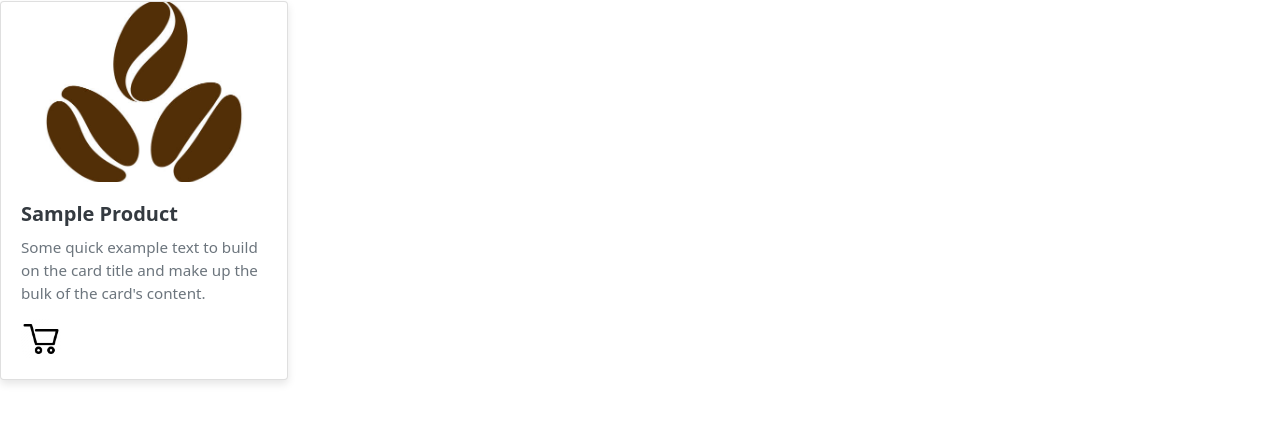
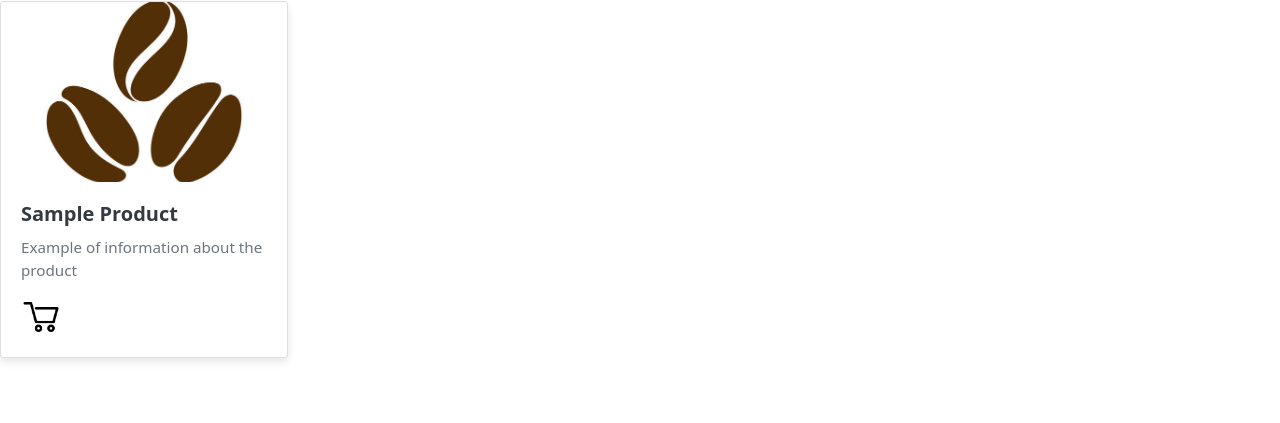
Before and after one commit to noale1/ExpressoYourself, a website: page views/home.html in a window 1280 px wide. Shown: the part 111-534 px from the top of the page. Drawn offline with nearby package versions, Linux system fonts and the light colour scheme; files whose address does not match are found by name.

Commit message:
add description

```diff
--- a/views/home.html
+++ b/views/home.html
@@ -19,8 +19,7 @@
         <img class="card-img-top" src="./images/default_beans.jpg" alt="Card image cap">
         <div class="card-body">
             <h5 class="card-title">Sample Product</h5>
-            <p class="card-text">Some quick example text to build on the card title and make up the bulk of the card's
-                content.</p>
+            <p class="card-text">Example of information about the product</p>
                 <a href="#" class="image-link-button">
                     <img src="./images/shopping_cart.webp" alt="Button Image">
                 </a>
```
